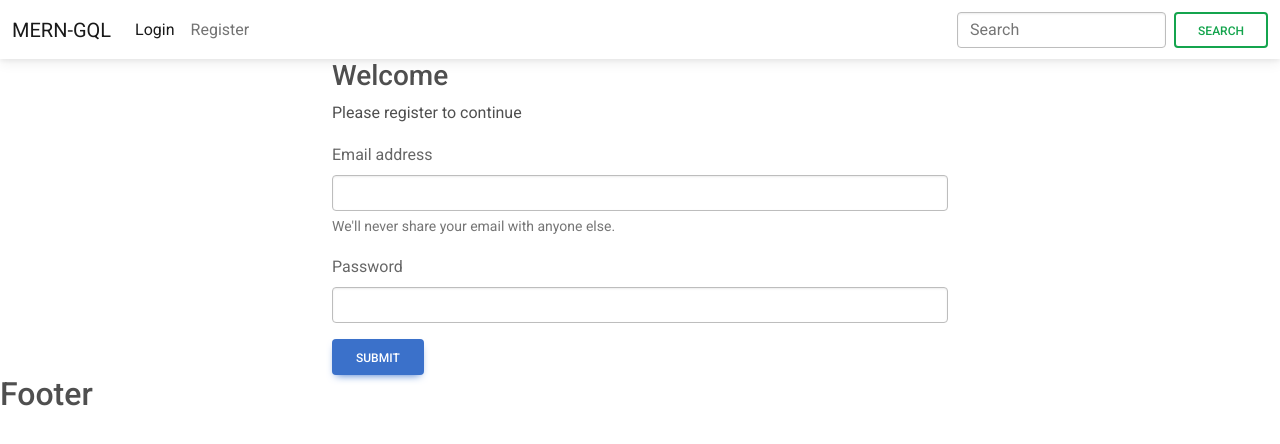
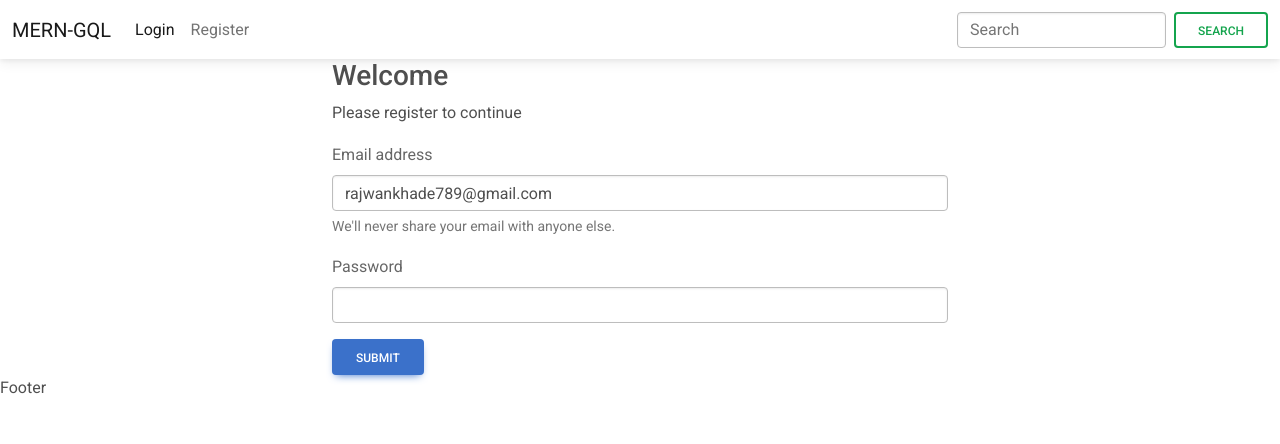
Before and after one commit to raj-wankhade/mern-gql, a React (Create React App) app in the folder client/: page /register in a window 1280 px wide. Shown: the top 444 px of the page. Built offline with nearby package versions, Linux system fonts and the light colour scheme; no server answers.

Commit message:
show bootstrap alerts when action happens

```diff
--- a/client/src/AppLayout.js
+++ b/client/src/AppLayout.js
@@ -1,14 +1,17 @@
 import { Outlet } from "react-router-dom";
+import Alert from "./components/Alert";
 import Header from "./components/Header";
+import Footer from "./components/Footer";
 
 function AppLayout() {
   return (
     <div>
       <Header />
+      <Alert />
       <main>
         <Outlet />
       </main>
-      <h2>Footer</h2>
+      <Footer />
     </div>
   );
 }
--- /dev/null
+++ b/client/src/components/Alert.js
@@ -0,0 +1,13 @@
+import React from "react";
+
+export default function Alert({ type, show }) {
+  return (
+    show && (
+      <div>
+        <div className={`alert alert-${type}`} role="alert">
+          {type} !
+        </div>
+      </div>
+    )
+  );
+}
--- /dev/null
+++ b/client/src/components/Footer.js
@@ -0,0 +1,5 @@
+import React from "react";
+
+export default function Footer() {
+  return <div>Footer</div>;
+}
--- a/client/src/pages/auth/Register.js
+++ b/client/src/pages/auth/Register.js
@@ -1,11 +1,14 @@
 import { auth, sendSignInLinkToEmail } from "../../firebase.js";
 import React, { useState } from "react";
+import Alert from "../../components/Alert.js";
 
 export default function Register() {
-  const [email, setEmail] = useState("");
+  const [email, setEmail] = useState("rajwankhade789@gmail.com");
   const [password, setPassword] = useState("");
 
   const [loading, setLoading] = useState(false);
+  const [alertType, setIAlertType] = useState(null);
+  const [showAlert, setShowAlert] = useState(false);
 
   const handleSubmit = async (e) => {
     e.preventDefault();
@@ -21,9 +24,13 @@ export default function Register() {
       .then(() => {
         // Save the email locally so you don't need to ask the user for it again
         window.localStorage.setItem("emailForSignIn", email);
+        setShowAlert(true);
+        setIAlertType("success");
       })
       .catch((e) => {
         console.log(e.message);
+        setShowAlert(true);
+        setIAlertType("danger");
       });
 
     // firebase ends here
@@ -35,7 +42,7 @@ export default function Register() {
     <div className="container col-md-6">
       <h3>Welcome</h3>
       <p>Please register to continue</p>
-
+      <Alert type={alertType} show={showAlert} />
       <form onSubmit={handleSubmit}>
         <div className="mb-3 w-100 m-auto">
           <label htmlFor="email" className="form-label">
```
